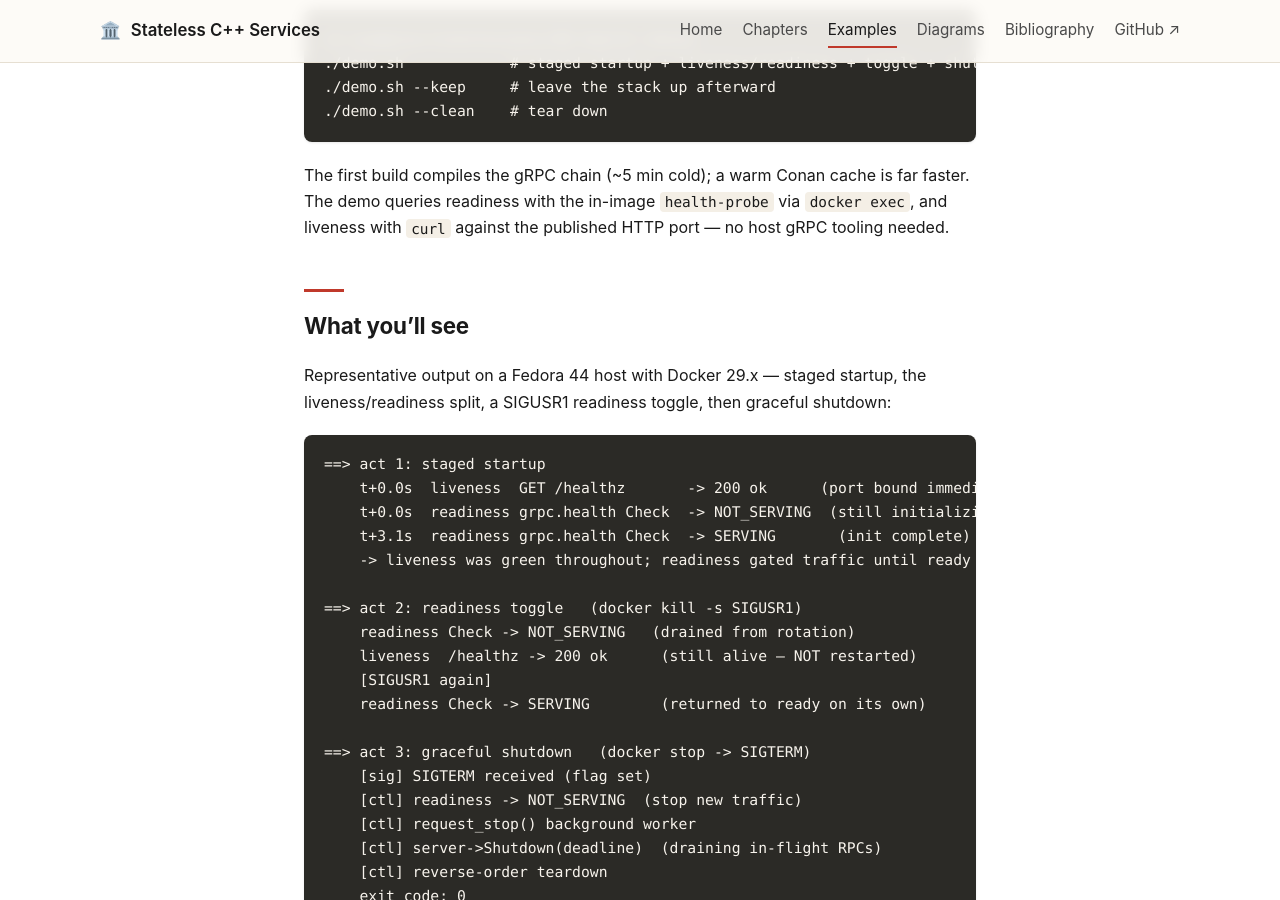
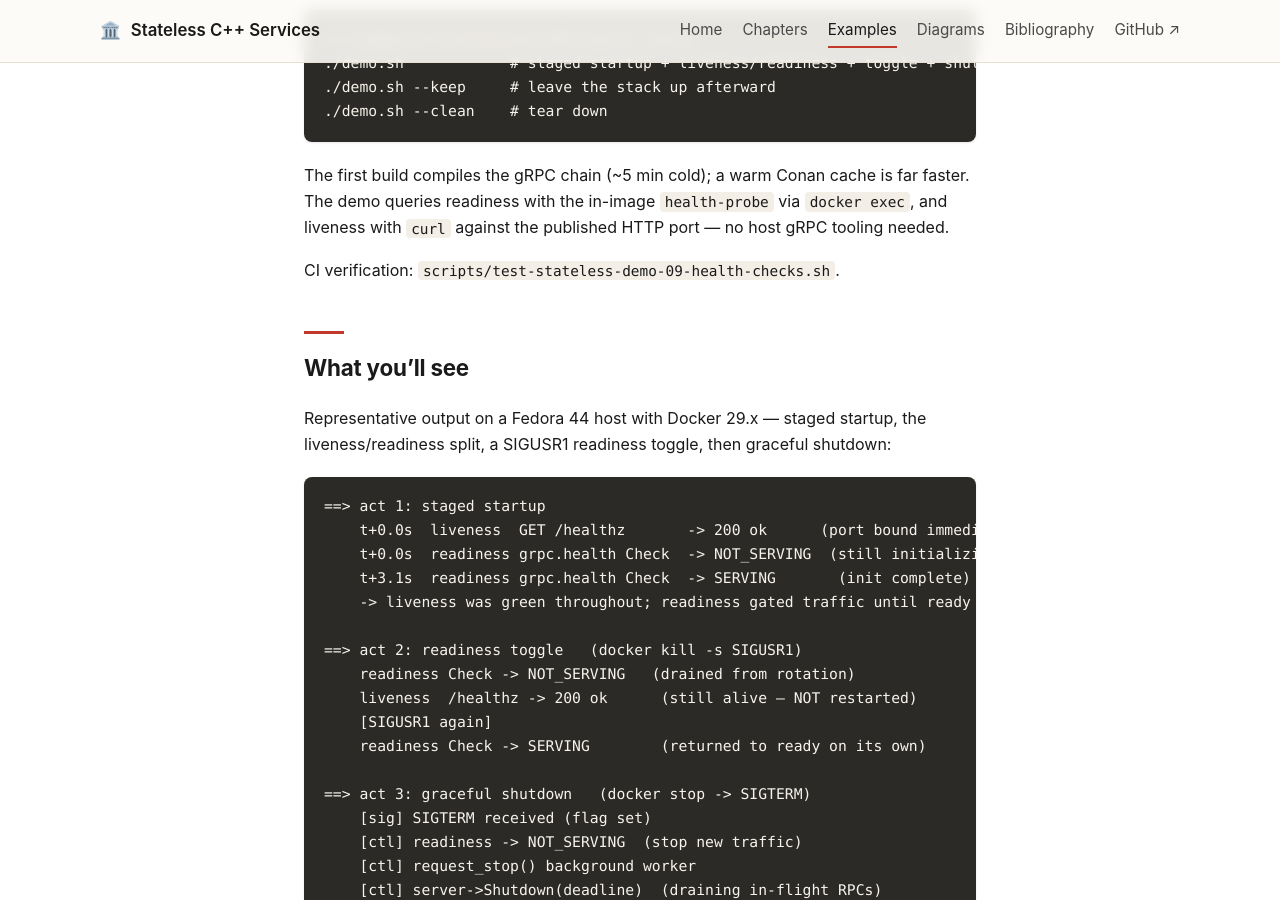
Before and after one commit to patterncatalyst/cpp-statelessness, a Jekyll site: the page built from _examples/statelessness-09-health-checks.md, in a window 1280 px wide and 900 px high, scrolled down 2104 px. Built offline with Jekyll 4.4.1, drawn with Linux system fonts in a browser that asks for light colours.

Commit message:
feat(ci): add test scripts for demos 09/10/11 so the aggregator covers all 10
demos 09-health-checks, 10-grpc-microservices, and 11-build-tooling had no
scripts/test-stateless-demo-*.sh, so test-all-stateless-demos.sh's glob
silently skipped them. Each script was run standalone and confirmed to
exit 0 against the demo's real output:

- 09: staged startup (NOT_SERVING -> SERVING), liveness/readiness split,
  SIGUSR1 readiness toggle, graceful SIGTERM shutdown (exit 0)
- 10: Act1 non-zero tax via the outbound tax-svc call, Act2 tax-exempt
  short-circuit verified by stopping tax-svc first (so any accidental
  outbound call would fail the RPC), Act3 idempotent replay (same order_id)
- 11: gtest gate (15/15), cgroup-aware cpu/memory readings track
  --cpus/--memory, hardware_concurrency() stays pinned to the host count
  across caps (compared against a captured baseline, not a hard-coded number)

Also adds the missing "CI verification:" doc lines for 09 and 11, matching
the format already used by 07/08/10.

```diff
--- a/_examples/statelessness-09-health-checks.md
+++ b/_examples/statelessness-09-health-checks.md
@@ -83,6 +83,8 @@
 far faster. The demo queries readiness with the in-image `health-probe` via
 `docker exec`, and liveness with `curl` against the published HTTP port — no
 host gRPC tooling needed.
+
+CI verification: `scripts/test-stateless-demo-09-health-checks.sh`.
 
 ## What you'll see
 
```
Also changed, not shown: _examples/statelessness-11-build-tooling.md (+2 -0 lines), 3 other files.
